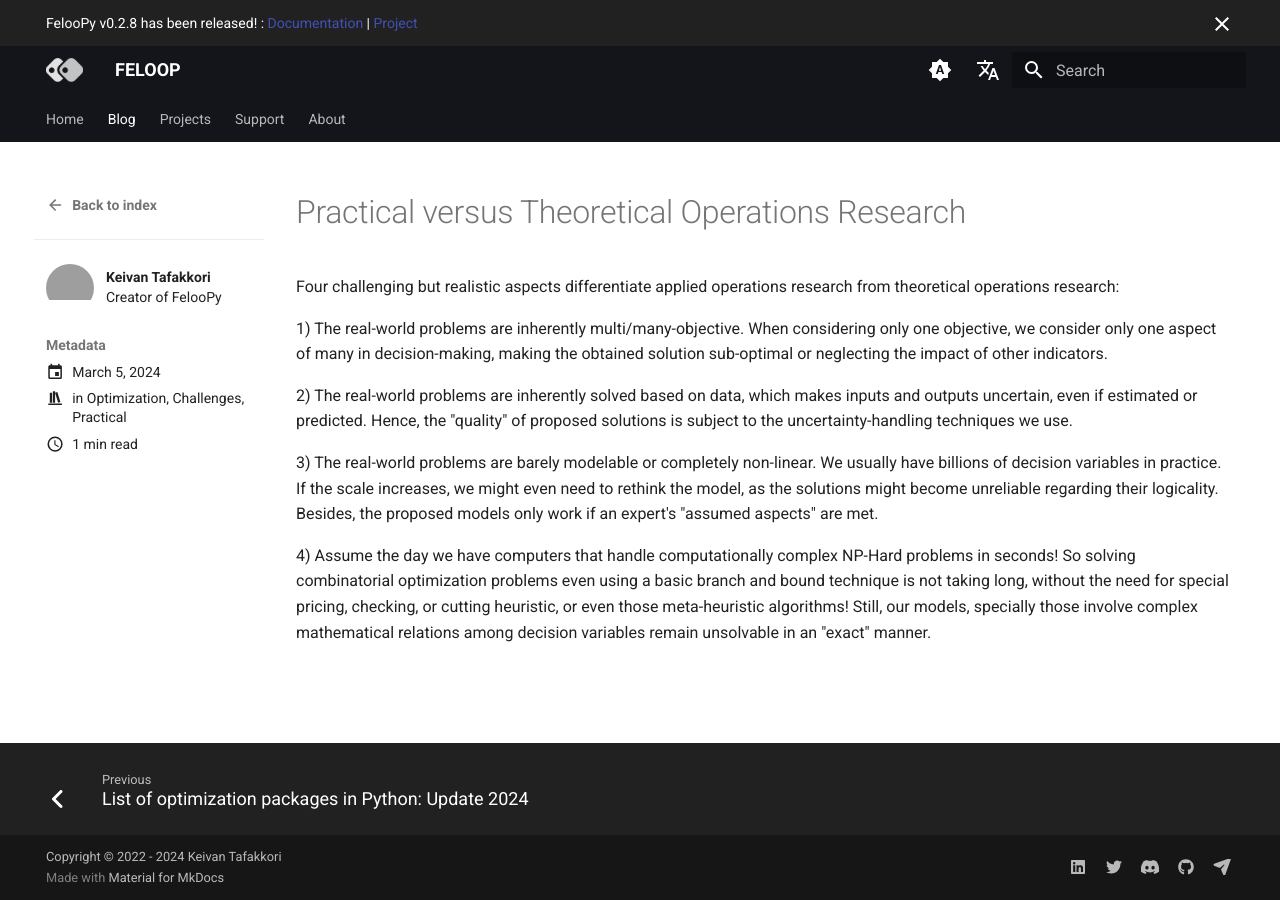
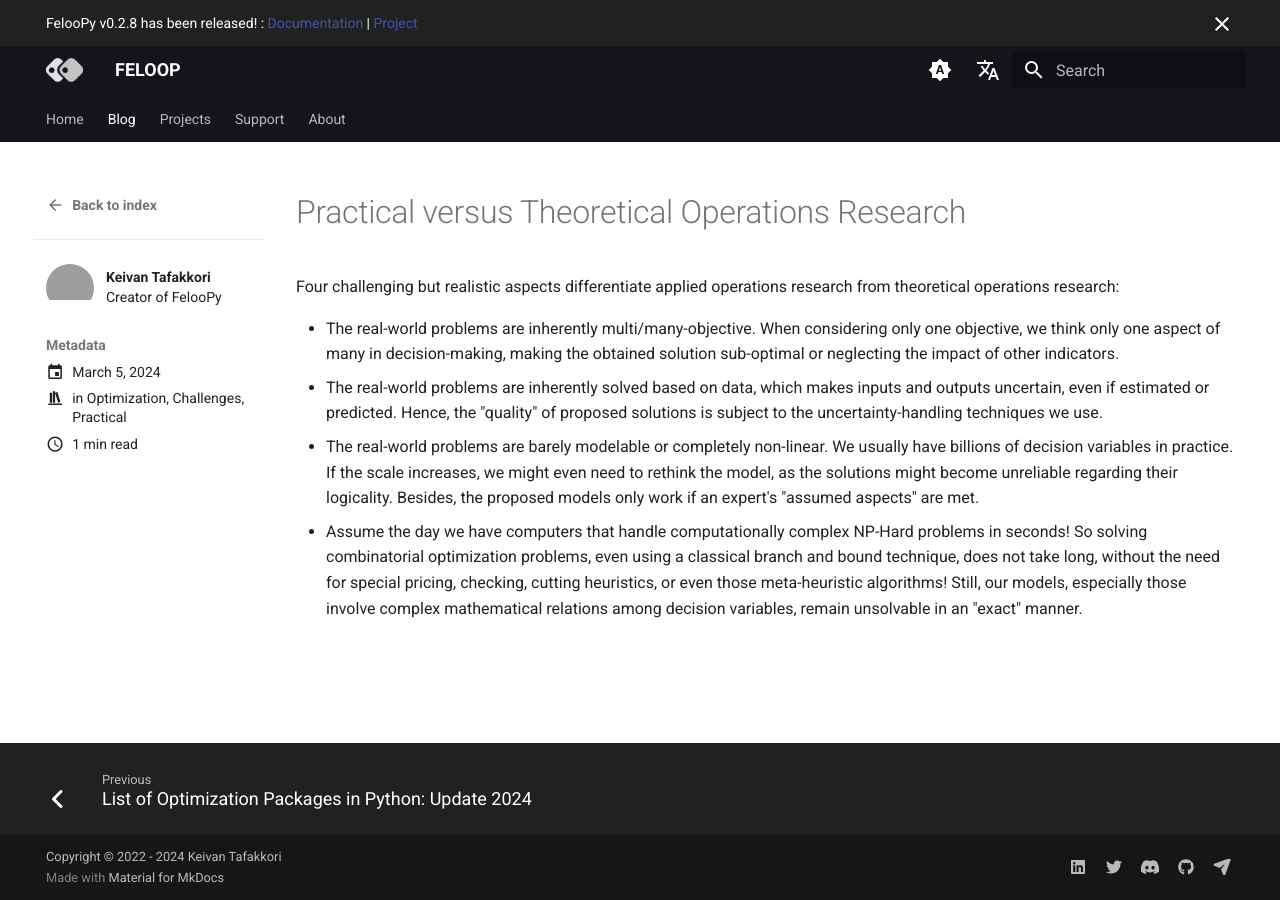
Before and after one commit to ktafakkori/ktafakkori.github.io, an MkDocs documentation site: the page built from docs/blog/posts/post-2.md, in a window 1280 px wide. Built offline with MkDocs 1.6.1 and Material for MkDocs 9.7.7, drawn with Linux system fonts in a browser that asks for light colours; comment, search, counter and statistics services are not loaded; grey boxes are pictures that could not be loaded.

Commit message:
revised files.

```diff
--- a/docs/blog/posts/post-2.md
+++ b/docs/blog/posts/post-2.md
@@ -18,14 +18,7 @@ Four challenging but realistic aspects differentiate applied operations research
 
 <!-- more -->
 
-
-1) The real-world problems are inherently multi/many-objective. When considering only one objective, we consider only one aspect of many in decision-making, making the obtained solution sub-optimal or neglecting the impact of other indicators.
-
-
-2) The real-world problems are inherently solved based on data, which makes inputs and outputs uncertain, even if estimated or predicted. Hence, the "quality" of proposed solutions is subject to the uncertainty-handling techniques we use.
-
-
-3) The real-world problems are barely modelable or completely non-linear. We usually have billions of decision variables in practice. If the scale increases, we might even need to rethink the model, as the solutions might become unreliable regarding their logicality. Besides, the proposed models only work if an expert's "assumed aspects" are met.
-
-
-4) Assume the day we have computers that handle computationally complex NP-Hard problems in seconds! So solving combinatorial optimization problems even using a basic branch and bound technique is not taking long, without the need for special pricing, checking, or cutting heuristic, or even those meta-heuristic algorithms! Still, our models, specially those involve complex mathematical relations among decision variables remain unsolvable in an "exact" manner.
+- The real-world problems are inherently multi/many-objective. When considering only one objective, we think only one aspect of many in decision-making, making the obtained solution sub-optimal or neglecting the impact of other indicators.
+- The real-world problems are inherently solved based on data, which makes inputs and outputs uncertain, even if estimated or predicted. Hence, the "quality" of proposed solutions is subject to the uncertainty-handling techniques we use.
+- The real-world problems are barely modelable or completely non-linear. We usually have billions of decision variables in practice. If the scale increases, we might even need to rethink the model, as the solutions might become unreliable regarding their logicality. Besides, the proposed models only work if an expert's "assumed aspects" are met.
+- Assume the day we have computers that handle computationally complex NP-Hard problems in seconds! So solving combinatorial optimization problems, even using a classical branch and bound technique, does not take long, without the need for special pricing, checking, cutting heuristics, or even those meta-heuristic algorithms! Still, our models, especially those involve complex mathematical relations among decision variables, remain unsolvable in an "exact" manner.
```
Also changed, not shown: docs/blog/posts/post-1.md (+2 -2 lines), 1 other file.
